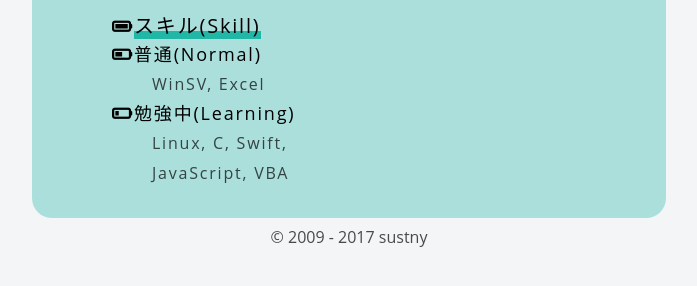
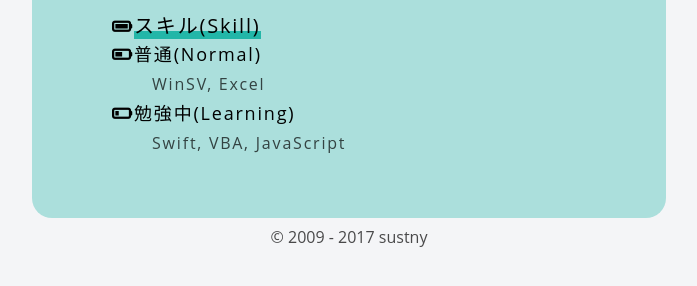
Before and after one commit to sustny/sustny, a plain HTML site: page work.html in a window 1280 px wide. Shown: the part 332-618 px from the top of the page, without its empty margins (291-988 px from the left). Drawn offline with Linux system fonts and the light colour scheme.

Commit message:
内容の修正

```diff
--- a/work.html
+++ b/work.html
@@ -39,7 +39,7 @@
               </ul>
               <li><i class="fa fa-battery-quarter" aria-hidden="true"></i>勉強中(Learning)</li>
               <ul>
-                <li><span class="supplement">Linux, C, Swift, JavaScript, VBA</span></li>
+                <li><span class="supplement">Swift, VBA, JavaScript</span></li>
               </ul>
             </ul>
           </li>
```
